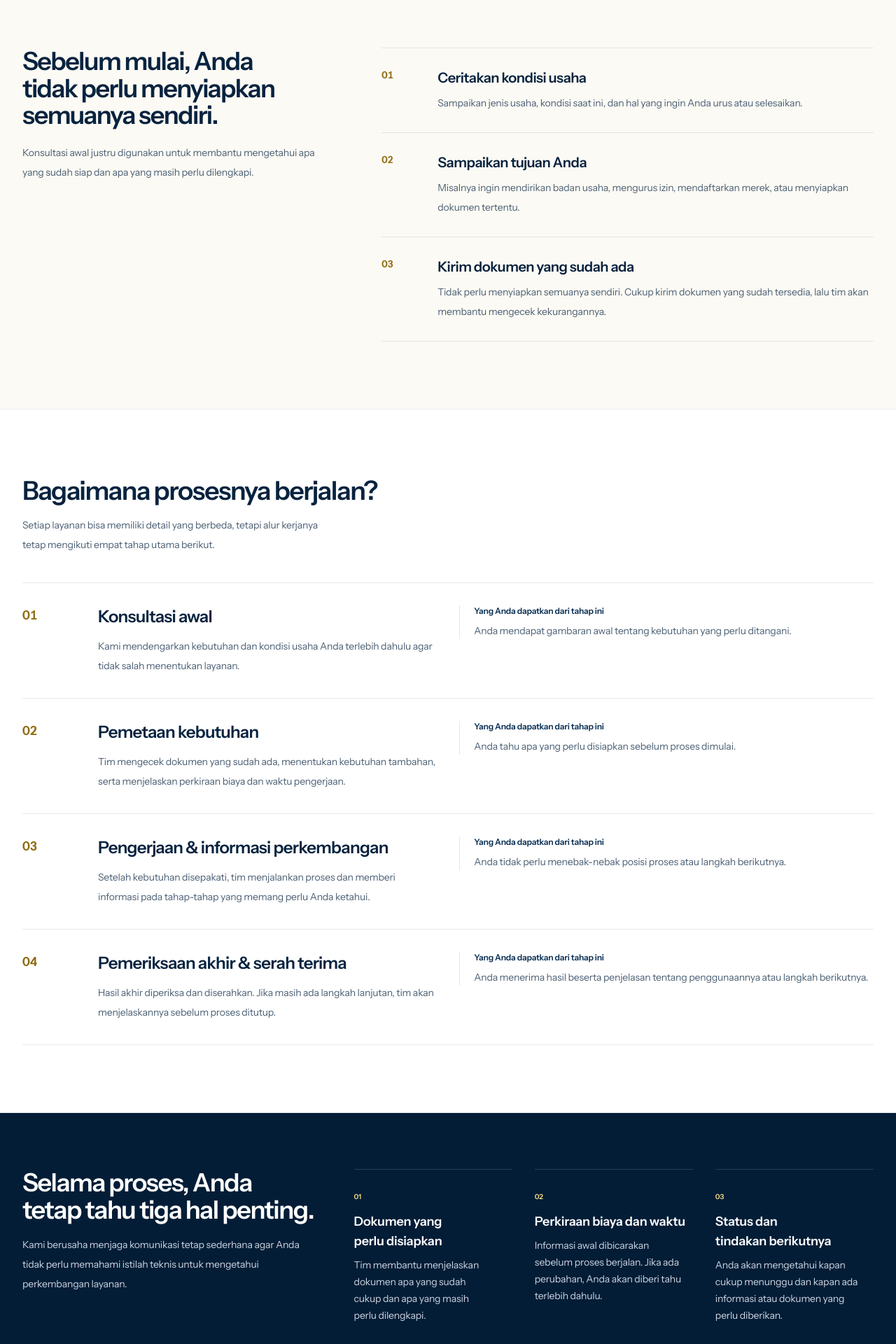
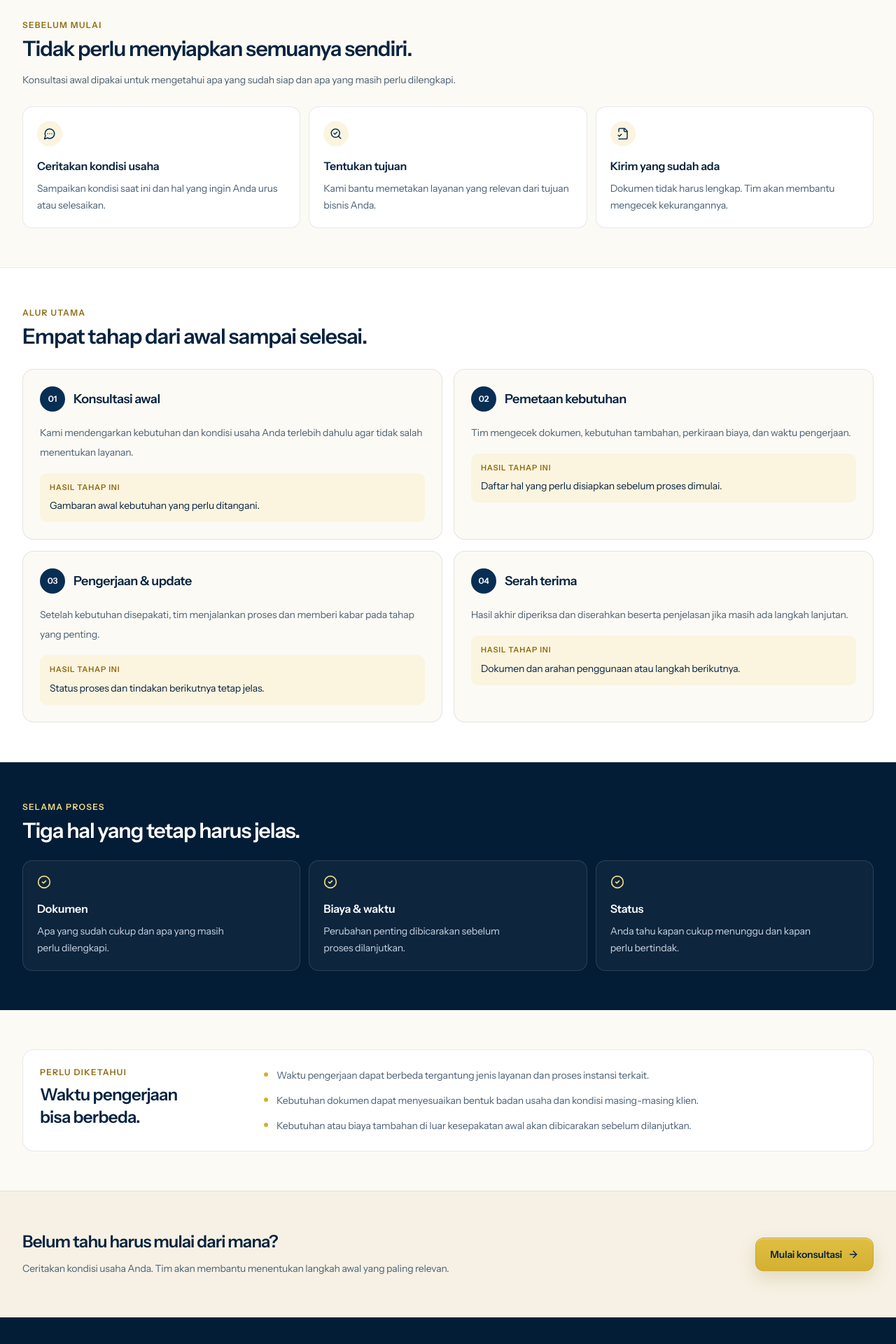
Before and after one commit to UlbertAllain/yuk-jadi-lega, a Next.js app: page /cara-kerja in a window 1280 px wide. Shown: the part 400-2320 px from the top of the page at 70% size. Built offline with nearby package versions, Linux system fonts and the light colour scheme; no server answers; grey boxes are pictures that could not be loaded.

Commit message:
refactor(ui): redesign how-it-works for mobile-first scanning

```diff
--- a/app/(public)/cara-kerja/page.tsx
+++ b/app/(public)/cara-kerja/page.tsx
@@ -1,5 +1,11 @@
 import { createPageMetadata } from "@/lib/seo";
-import { ArrowRight } from "lucide-react";
+import {
+  ArrowRight,
+  CheckCircle2,
+  FileCheck2,
+  MessageCircleMore,
+  SearchCheck,
+} from "lucide-react";
 import { PublicPageHero } from "@/components/site/public-page-hero";
 import { getWhatsAppHref } from "@/lib/contact";
 import { getSiteSettings } from "@/lib/data";
@@ -11,9 +17,21 @@ export const metadata = createPageMetadata({
 });
 
 const preparation = [
-  ["01", "Ceritakan kondisi usaha", "Sampaikan jenis usaha, kondisi saat ini, dan hal yang ingin Anda urus atau selesaikan."],
-  ["02", "Sampaikan tujuan Anda", "Misalnya ingin mendirikan badan usaha, mengurus izin, mendaftarkan merek, atau menyiapkan dokumen tertentu."],
-  ["03", "Kirim dokumen yang sudah ada", "Tidak perlu menyiapkan semuanya sendiri. Cukup kirim dokumen yang sudah tersedia, lalu tim akan membantu mengecek kekurangannya."],
+  {
+    icon: MessageCircleMore,
+    title: "Ceritakan kondisi usaha",
+    description: "Sampaikan kondisi saat ini dan hal yang ingin Anda urus atau selesaikan.",
+  },
+  {
+    icon: SearchCheck,
+    title: "Tentukan tujuan",
+    description: "Kami bantu memetakan layanan yang relevan dari tujuan bisnis Anda.",
+  },
+  {
+    icon: FileCheck2,
+    title: "Kirim yang sudah ada",
+    description: "Dokumen tidak harus lengkap. Tim akan membantu mengecek kekurangannya.",
+  },
 ] as const;
 
 const steps = [
@@ -21,38 +39,38 @@ const steps = [
     number: "01",
     title: "Konsultasi awal",
     description: "Kami mendengarkan kebutuhan dan kondisi usaha Anda terlebih dahulu agar tidak salah menentukan layanan.",
-    result: "Anda mendapat gambaran awal tentang kebutuhan yang perlu ditangani.",
+    result: "Gambaran awal kebutuhan yang perlu ditangani.",
   },
   {
     number: "02",
     title: "Pemetaan kebutuhan",
-    description: "Tim mengecek dokumen yang sudah ada, menentukan kebutuhan tambahan, serta menjelaskan perkiraan biaya dan waktu pengerjaan.",
-    result: "Anda tahu apa yang perlu disiapkan sebelum proses dimulai.",
+    description: "Tim mengecek dokumen, kebutuhan tambahan, perkiraan biaya, dan waktu pengerjaan.",
+    result: "Daftar hal yang perlu disiapkan sebelum proses dimulai.",
   },
   {
     number: "03",
-    title: "Pengerjaan & informasi perkembangan",
-    description: "Setelah kebutuhan disepakati, tim menjalankan proses dan memberi informasi pada tahap-tahap yang memang perlu Anda ketahui.",
-    result: "Anda tidak perlu menebak-nebak posisi proses atau langkah berikutnya.",
+    title: "Pengerjaan & update",
+    description: "Setelah kebutuhan disepakati, tim menjalankan proses dan memberi kabar pada tahap yang penting.",
+    result: "Status proses dan tindakan berikutnya tetap jelas.",
   },
   {
     number: "04",
-    title: "Pemeriksaan akhir & serah terima",
-    description: "Hasil akhir diperiksa dan diserahkan. Jika masih ada langkah lanjutan, tim akan menjelaskannya sebelum proses ditutup.",
-    result: "Anda menerima hasil beserta penjelasan tentang penggunaannya atau langkah berikutnya.",
+    title: "Serah terima",
+    description: "Hasil akhir diperiksa dan diserahkan beserta penjelasan jika masih ada langkah lanjutan.",
+    result: "Dokumen dan arahan penggunaan atau langkah berikutnya.",
   },
 ] as const;
 
 const duringProcess = [
-  ["Dokumen yang perlu disiapkan", "Tim membantu menjelaskan dokumen apa yang sudah cukup dan apa yang masih perlu dilengkapi."],
-  ["Perkiraan biaya dan waktu", "Informasi awal dibicarakan sebelum proses berjalan. Jika ada perubahan, Anda akan diberi tahu terlebih dahulu."],
-  ["Status dan tindakan berikutnya", "Anda akan mengetahui kapan cukup menunggu dan kapan ada informasi atau dokumen yang perlu diberikan."],
+  ["Dokumen", "Apa yang sudah cukup dan apa yang masih perlu dilengkapi."],
+  ["Biaya & waktu", "Perubahan penting dibicarakan sebelum proses dilanjutkan."],
+  ["Status", "Anda tahu kapan cukup menunggu dan kapan perlu bertindak."],
 ] as const;
 
 const notes = [
-  "Waktu pengerjaan dapat berbeda tergantung jenis layanan dan kecepatan proses dari instansi terkait.",
-  "Kebutuhan dokumen dapat menyesuaikan bentuk badan usaha, kegiatan bisnis, dan kondisi masing-masing klien.",
-  "Jika muncul kebutuhan atau biaya tambahan di luar kesepakatan awal, tim akan membicarakannya dengan Anda sebelum dilanjutkan.",
+  "Waktu pengerjaan dapat berbeda tergantung jenis layanan dan proses instansi terkait.",
+  "Kebutuhan dokumen dapat menyesuaikan bentuk badan usaha dan kondisi masing-masing klien.",
+  "Kebutuhan atau biaya tambahan di luar kesepakatan awal akan dibicarakan sebelum dilanjutkan.",
 ] as const;
 
 export default async function HowItWorksPage() {
@@ -67,57 +85,55 @@ export default async function HowItWorksPage() {
     <main className="bg-brand-surface">
       <PublicPageHero
         title="Dari konsultasi sampai selesai, Anda tahu apa yang sedang dikerjakan."
-        description="Kami menjelaskan apa yang perlu disiapkan, apa yang sedang diproses, dan kapan Anda perlu mengambil tindakan berikutnya."
+        description="Alurnya dibuat sederhana: pahami kebutuhan, siapkan yang diperlukan, ikuti progres, lalu terima hasil dengan penjelasan yang jelas."
       />
 
-      <section className="page-shell py-12 sm:py-16 lg:py-24">
-        <div className="grid gap-10 lg:grid-cols-[.78fr_1.22fr] lg:gap-16">
-          <div className="text-center lg:text-left">
-            <h2 className="mx-auto max-w-md text-3xl font-semibold leading-[1.08] tracking-[-0.045em] text-brand-ink sm:text-4xl lg:mx-0">
-              Sebelum mulai, Anda tidak perlu menyiapkan semuanya sendiri.
-            </h2>
-            <p className="mx-auto mt-5 max-w-md text-sm leading-7 text-brand-muted lg:mx-0">
-              Konsultasi awal justru digunakan untuk membantu mengetahui apa yang sudah siap dan apa yang masih perlu dilengkapi.
-            </p>
-          </div>
+      <section className="page-shell py-9 sm:py-11 lg:py-14">
+        <div className="max-w-2xl">
+          <p className="text-xs font-semibold uppercase tracking-[0.11em] text-brand-gold-dark">Sebelum mulai</p>
+          <h2 className="mt-2 text-2xl font-semibold tracking-[-0.035em] text-brand-ink sm:text-3xl">
+            Tidak perlu menyiapkan semuanya sendiri.
+          </h2>
+          <p className="mt-3 text-sm leading-7 text-brand-muted">
+            Konsultasi awal dipakai untuk mengetahui apa yang sudah siap dan apa yang masih perlu dilengkapi.
+          </p>
+        </div>
 
-          <div className="divide-y divide-brand-navy/10 border-y border-brand-navy/10">
-            {preparation.map(([number, title, description]) => (
-              <article key={number} className="grid gap-4 py-6 sm:grid-cols-[64px_minmax(0,1fr)] sm:py-7">
-                <span className="text-sm font-semibold tabular-nums text-brand-gold-dark">{number}</span>
-                <div>
-                  <h3 className="text-xl font-semibold tracking-[-0.025em] text-brand-ink">{title}</h3>
-                  <p className="mt-2 text-sm leading-7 text-brand-muted">{description}</p>
-                </div>
-              </article>
-            ))}
-          </div>
+        <div className="mt-6 grid gap-3 sm:grid-cols-3">
+          {preparation.map(({ icon: Icon, title, description }) => (
+            <article key={title} className="rounded-[14px] border border-brand-navy/10 bg-white p-4 sm:p-5">
+              <span className="grid h-9 w-9 place-items-center rounded-full bg-brand-gold-pale text-brand-navy">
+                <Icon className="h-4.5 w-4.5" />
+              </span>
+              <h3 className="mt-4 text-base font-semibold text-brand-ink">{title}</h3>
+              <p className="mt-2 text-sm leading-6 text-brand-muted">{description}</p>
+            </article>
+          ))}
         </div>
       </section>
 
-      <section className="border-y border-brand-navy/9 bg-white py-12 sm:py-16 lg:py-24">
+      <section className="border-y border-brand-navy/9 bg-white py-9 sm:py-11 lg:py-14">
         <div className="page-shell">
-          <div className="mx-auto max-w-2xl text-center lg:mx-0 lg:text-left">
-            <h2 className="section-title">Bagaimana prosesnya berjalan?</h2>
-            <p className="mx-auto mt-4 max-w-md text-sm leading-7 text-brand-muted lg:mx-0">
-              Setiap layanan bisa memiliki detail yang berbeda, tetapi alur kerjanya tetap mengikuti empat tahap utama berikut.
-            </p>
+          <div className="max-w-2xl">
+            <p className="text-xs font-semibold uppercase tracking-[0.11em] text-brand-gold-dark">Alur utama</p>
+            <h2 className="mt-2 text-2xl font-semibold tracking-[-0.035em] text-brand-ink sm:text-3xl">
+              Empat tahap dari awal sampai selesai.
+            </h2>
           </div>
 
-          <ol className="mt-10 divide-y divide-brand-navy/10 border-y border-brand-navy/10">
+          <ol className="mt-7 grid gap-4 md:grid-cols-2">
             {steps.map((step) => (
-              <li
-                key={step.number}
-                className="grid gap-5 py-7 md:grid-cols-[76px_.9fr_1.1fr] md:items-start md:gap-8 lg:py-8"
-              >
-                <span className="text-lg font-semibold tabular-nums text-brand-gold-dark">{step.number}</span>
-                <div>
-                  <h3 className="text-2xl font-semibold tracking-[-0.03em] text-brand-ink">{step.title}</h3>
-                  <p className="mt-3 text-sm leading-7 text-brand-muted">{step.description}</p>
+              <li key={step.number} className="relative rounded-[16px] border border-brand-navy/10 bg-brand-surface p-5 sm:p-6">
+                <div className="flex items-center gap-3">
+                  <span className="grid h-9 w-9 shrink-0 place-items-center rounded-full bg-brand-navy text-xs font-semibold text-white">
+                    {step.number}
+                  </span>
+                  <h3 className="text-lg font-semibold tracking-[-0.025em] text-brand-ink">{step.title}</h3>
                 </div>
-                <div className="border-l border-brand-navy/12 pl-5">
-                  <p className="text-xs font-semibold text-brand-navy">Yang Anda dapatkan dari tahap ini</p>
-                  <p className="mt-2 text-sm leading-6 text-brand-muted">{step.result}</p>
+                <p className="mt-4 text-sm leading-7 text-brand-muted">{step.description}</p>
+                <div className="mt-4 rounded-[10px] bg-brand-gold-pale px-3.5 py-3">
+                  <p className="text-[11px] font-semibold uppercase tracking-[0.08em] text-brand-gold-dark">Hasil tahap ini</p>
+                  <p className="mt-1.5 text-sm leading-6 text-brand-ink">{step.result}</p>
                 </div>
               </li>
             ))}
@@ -125,21 +141,20 @@ export default async function HowItWorksPage() {
         </div>
       </section>
 
-      <section className="bg-brand-navy-dark py-12 text-white sm:py-16 lg:py-20">
-        <div className="page-shell grid gap-10 lg:grid-cols-[.72fr_1.28fr] lg:gap-14">
-          <div className="text-center lg:text-left">
-            <h2 className="mx-auto max-w-md text-3xl font-semibold leading-[1.08] tracking-[-0.04em] sm:text-4xl lg:mx-0">
-              Selama proses, Anda tetap tahu tiga hal penting.
+      <section className="bg-brand-navy-dark py-9 text-white sm:py-11 lg:py-14">
+        <div className="page-shell">
+          <div className="max-w-2xl">
+            <p className="text-xs font-semibold uppercase tracking-[0.11em] text-brand-gold-soft">Selama proses</p>
+            <h2 className="mt-2 text-2xl font-semibold tracking-[-0.035em] text-white sm:text-3xl">
+              Tiga hal yang tetap harus jelas.
             </h2>
-            <p className="mx-auto mt-4 max-w-md text-sm leading-7 text-slate-300 lg:mx-0">
-              Kami berusaha menjaga komunikasi tetap sederhana agar Anda tidak perlu memahami istilah teknis untuk mengetahui perkembangan layanan.
-            </p>
           </div>
-          <div className="grid gap-x-8 sm:grid-cols-3">
-            {duringProcess.map(([title, description], index) => (
-              <article key={title} className="border-t border-white/15 py-5 sm:py-6">
-                <span className="text-[10px] font-semibold text-brand-gold-soft">0{index + 1}</span>
-                <h3 className="mt-3 text-lg font-semibold text-white">{title}</h3>
+
+          <div className="mt-6 grid gap-3 sm:grid-cols-3">
+            {duringProcess.map(([title, description]) => (
+              <article key={title} className="rounded-[14px] border border-white/12 bg-white/[0.04] p-4 sm:p-5">
+                <CheckCircle2 className="h-5 w-5 text-brand-gold-soft" />
+                <h3 className="mt-4 text-base font-semibold text-white">{title}</h3>
                 <p className="mt-2 text-sm leading-6 text-slate-300">{description}</p>
               </article>
             ))}
@@ -147,42 +162,40 @@ export default async function HowItWorksPage() {
         </div>
       </section>
 
-      <section className="page-shell py-12 sm:py-16 lg:py-20">
-        <div className="grid gap-8 lg:grid-cols-[360px_minmax(0,1fr)] lg:gap-14">
-          <div className="text-center lg:text-left">
-            <h2 className="text-3xl font-semibold tracking-[-0.04em] text-brand-ink">
-              Hal yang dapat memengaruhi waktu pengerjaan.
+      <section className="page-shell py-9 sm:py-11 lg:py-14">
+        <div className="rounded-[16px] border border-brand-navy/10 bg-white p-5 sm:p-6 lg:grid lg:grid-cols-[280px_minmax(0,1fr)] lg:gap-10">
+          <div>
+            <p className="text-xs font-semibold uppercase tracking-[0.11em] text-brand-gold-dark">Perlu diketahui</p>
+            <h2 className="mt-2 text-xl font-semibold tracking-[-0.03em] text-brand-ink sm:text-2xl">
+              Waktu pengerjaan bisa berbeda.
             </h2>
-            <p className="mt-4 text-sm leading-7 text-brand-muted">
-              Kami akan memberi perkiraan sejak awal, tetapi beberapa hal memang bergantung pada kondisi usaha dan proses di luar tim kami.
-            </p>
           </div>
-          <div className="divide-y divide-brand-navy/10 border-y border-brand-navy/10">
-            {notes.map((item, index) => (
-              <div key={item} className="grid gap-3 py-5 sm:grid-cols-[46px_minmax(0,1fr)] sm:py-6">
-                <span className="text-xs font-semibold text-brand-gold-dark">0{index + 1}</span>
-                <p className="text-sm leading-7 text-brand-muted">{item}</p>
+          <div className="mt-5 grid gap-3 lg:mt-0">
+            {notes.map((item) => (
+              <div key={item} className="flex gap-3">
+                <span className="mt-2 h-1.5 w-1.5 shrink-0 rounded-full bg-brand-gold" />
+                <p className="text-sm leading-6 text-brand-muted">{item}</p>
               </div>
             ))}
           </div>
         </div>
       </section>
 
-      <section className="border-t border-brand-navy/9 bg-brand-paper py-12 sm:py-14 lg:py-20">
-        <div className="page-shell flex flex-col items-center gap-6 text-center lg:flex-row lg:items-center lg:justify-between lg:text-left">
+      <section className="border-t border-brand-navy/9 bg-brand-paper py-9 sm:py-11 lg:py-14">
+        <div className="page-shell grid gap-5 sm:grid-cols-[1fr_auto] sm:items-center">
           <div>
-            <h2 className="max-w-2xl text-3xl font-semibold tracking-[-0.04em] text-brand-ink">
+            <h2 className="text-2xl font-semibold tracking-[-0.035em] text-brand-ink">
               Belum tahu harus mulai dari mana?
             </h2>
             <p className="mt-2 max-w-2xl text-sm leading-7 text-brand-muted">
-              Ceritakan kondisi usaha Anda terlebih dahulu. Tim kami akan membantu menentukan langkah awal yang paling relevan.
+              Ceritakan kondisi usaha Anda. Tim akan membantu menentukan langkah awal yang paling relevan.
             </p>
           </div>
           <a
             href={consultationHref}
             target={whatsappHref ? "_blank" : undefined}
             rel={whatsappHref ? "noreferrer" : undefined}
-            className="button-gold inline-flex min-h-12 w-full shrink-0 items-center justify-center gap-2 px-5 py-3 text-sm font-semibold sm:min-h-0 sm:w-auto"
+            className="button-gold inline-flex min-h-12 w-full items-center justify-center gap-2 px-5 py-3 text-sm font-semibold sm:w-auto"
           >
             Mulai konsultasi <ArrowRight className="h-4 w-4" />
           </a>
```
